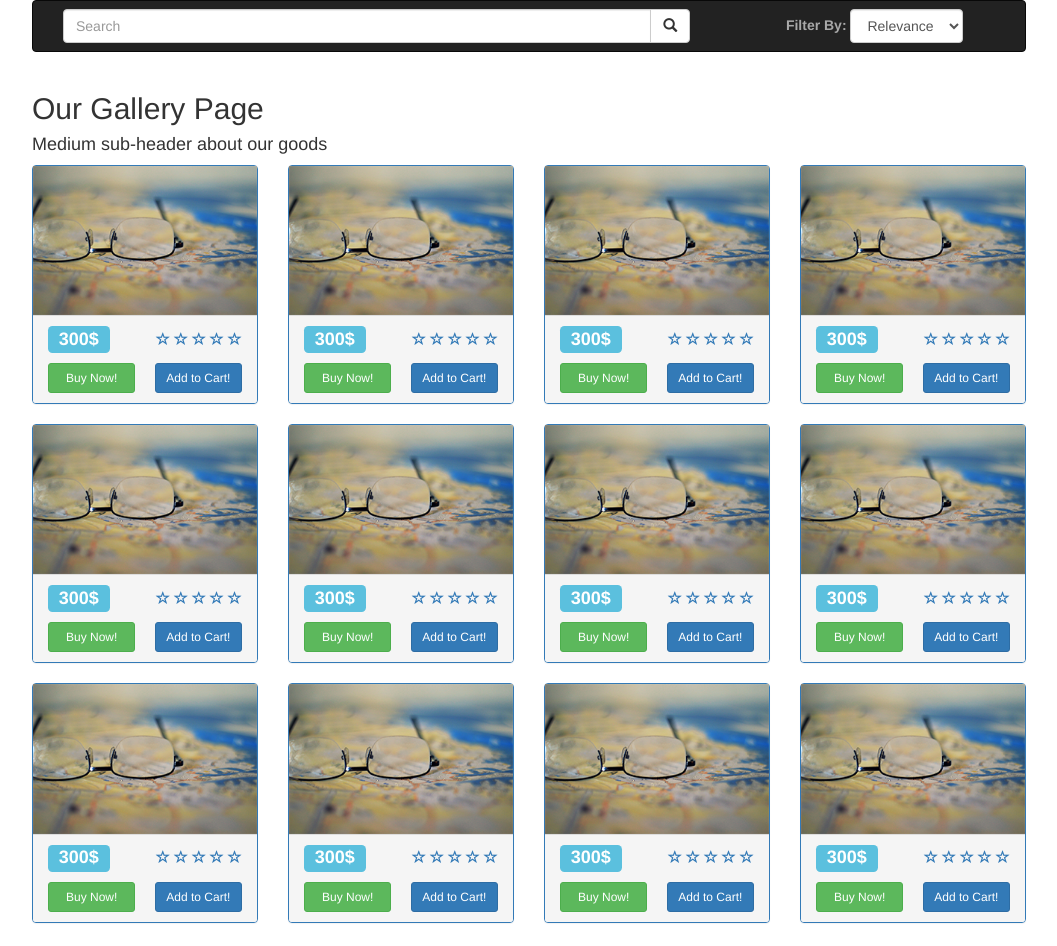
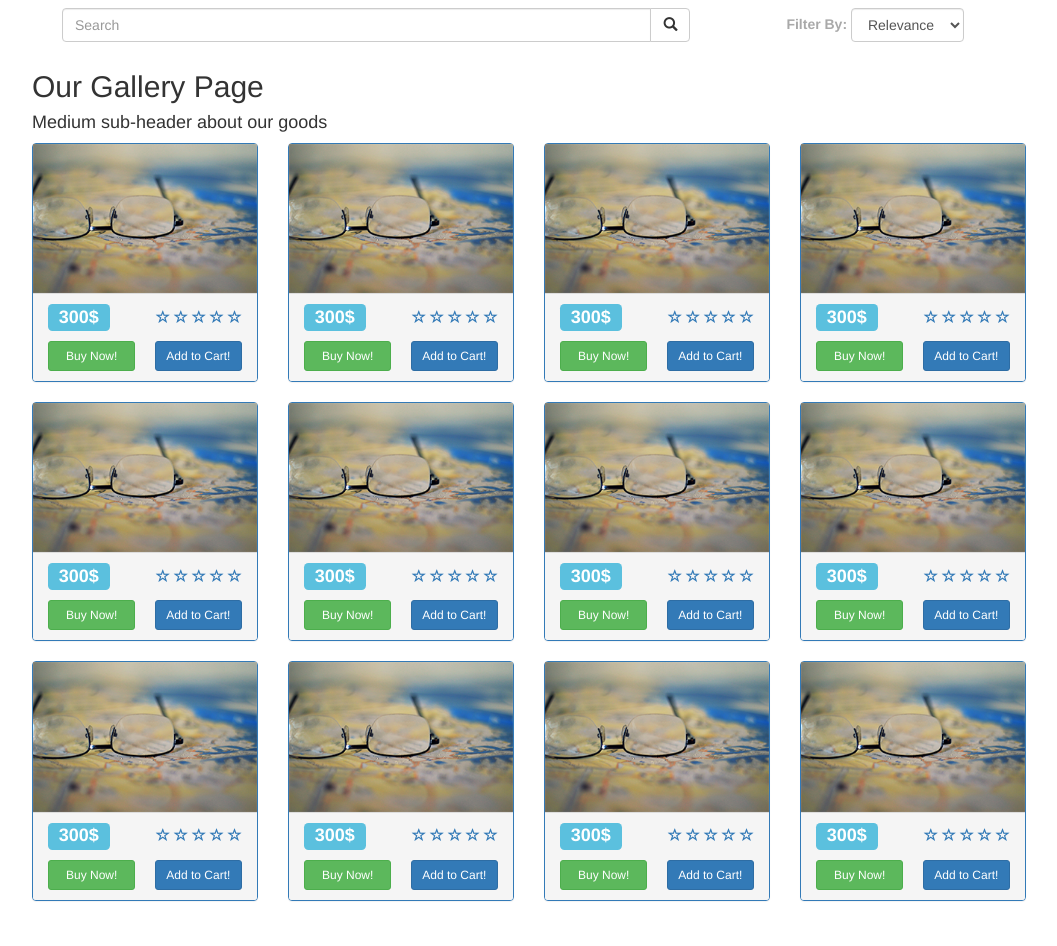
Before and after one commit to egoist13/StartIf-L1, a plain HTML site: page index.html in a window 1280 px wide. Shown: the top 946 px of the page, without its empty margins (111-1168 px from the left). Drawn offline with nearby package versions, Linux system fonts and the light colour scheme.

Commit message:
Update index.html

```diff
--- a/index.html
+++ b/index.html
@@ -12,7 +12,7 @@
     <body>
         <header></header>
         <div id="gallery" class="container-fluid">
-            <nav class="navbar navbar-inverse">
+            <nav class="navbare">
                 <div class="container-fluid">
                     <form class="navbar-form navbar-left">
                         <div class="input-group col-md-9 col-sm-8">
```
